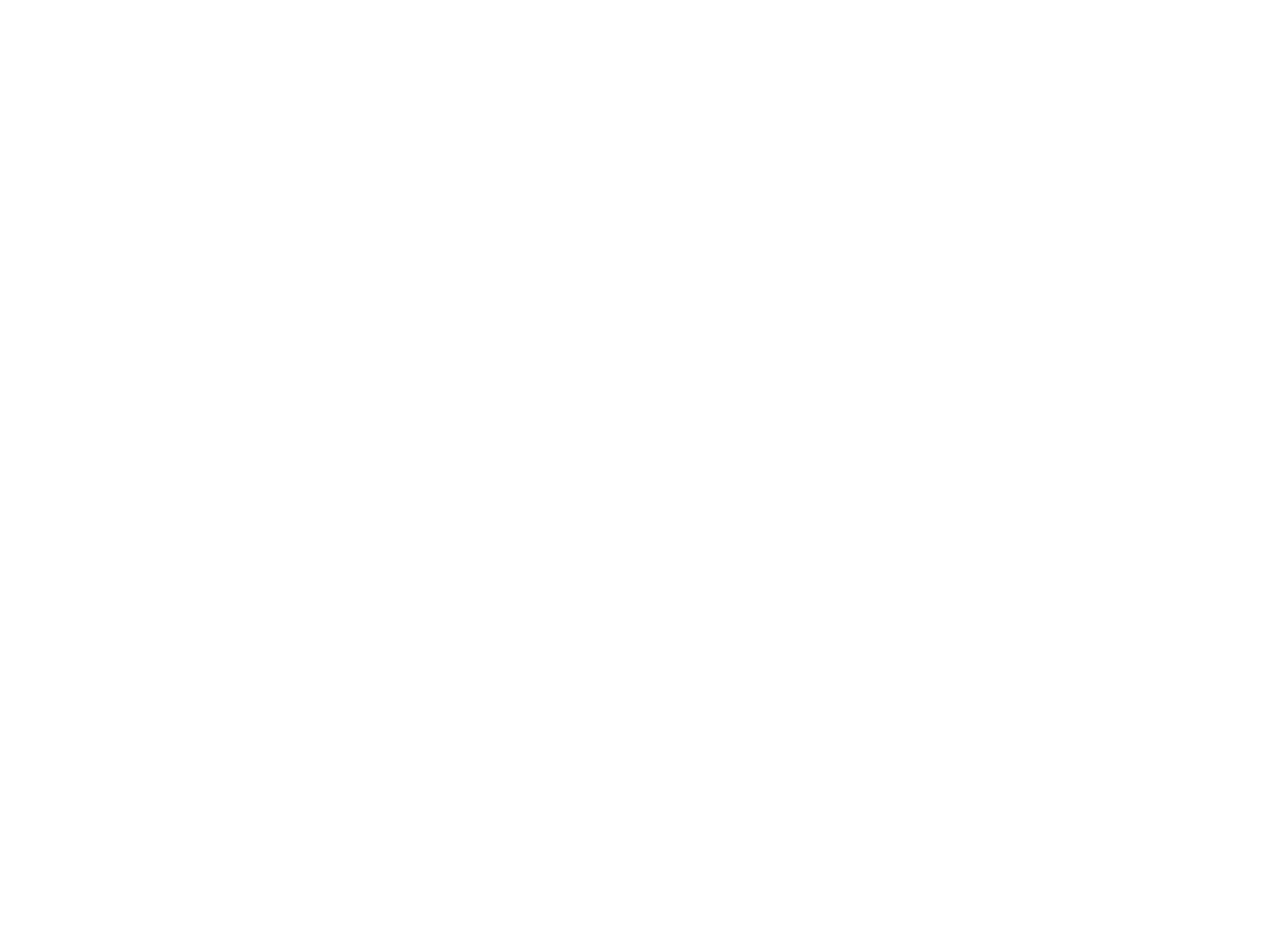
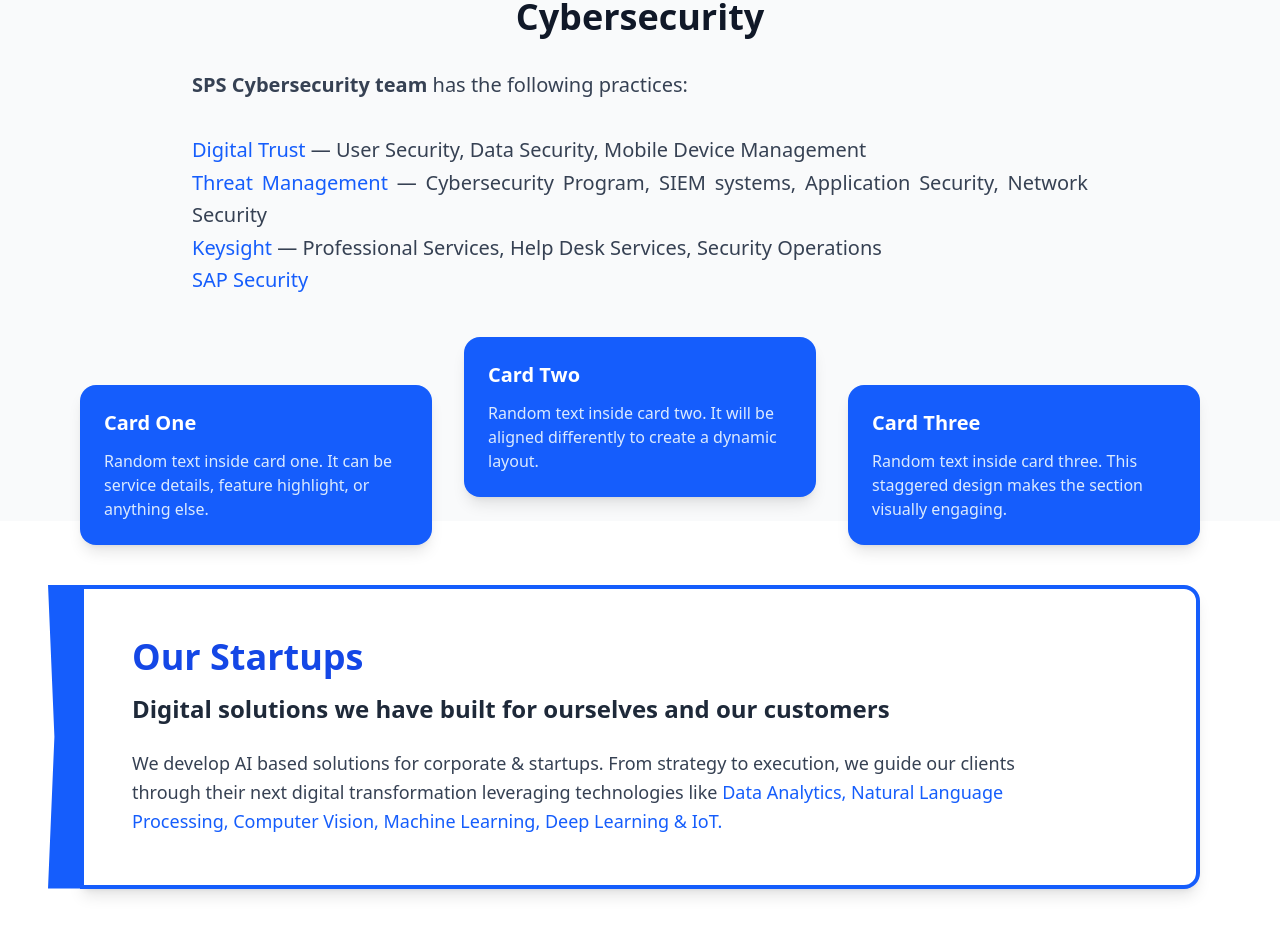
Before and after one commit to rsq-codequeen/SPS-web-project, a React (Vite) app in the folder SPS-web/: page / in a window 1280 px wide. Shown: the part 1260-2195 px from the top of the page. Before the commit the page ends 1257 px from the top, so only its background shows below. Built offline with nearby package versions, Linux system fonts and the light colour scheme.

Commit message:
made half home page

```diff
--- a/SPS-web/src/App.jsx
+++ b/SPS-web/src/App.jsx
@@ -1,11 +1,17 @@
 import React from 'react';
 import Hero from './components/home/hero';
 import Section2 from './components/home/section2';
+import Section3 from './components/home/section3';
+import Section4 from './components/home/section4';
+
 function App() {
   return (
     <>
    <Hero/>
    <Section2/>
+   <Section3/>
+   <Section4/>
+
    </>
   )
 }
--- /dev/null
+++ b/SPS-web/src/components/home/section3.jsx
@@ -0,0 +1,57 @@
+import React from 'react'
+
+const section3 = () => {
+  return (
+     <section className="relative bg-gray-50  px-6 lg:px-20">
+      <div className="max-w-6xl mx-auto">
+        {/* Section Title */}
+        <h2 className="text-3xl md:text-4xl font-bold text-center text-gray-900 mb-8">
+          Cybersecurity
+        </h2>
+
+        {/* Description */}
+        <p className="text-lg md:text-xl text-gray-700 text-justify max-w-4xl mx-auto leading-relaxed mb-16">
+          <span className="font-semibold">SPS Cybersecurity team</span> has the following practices:
+          <br />
+          <br />
+          <span className="text-blue-600 font-medium">Digital Trust</span> — User Security, Data Security, Mobile Device Management
+          <br />
+          <span className="text-blue-600 font-medium">Threat Management</span> — Cybersecurity Program, SIEM systems, Application Security, Network Security
+          <br />
+          <span className="text-blue-600 font-medium">Keysight</span> — Professional Services, Help Desk Services, Security Operations
+          <br />
+          <span className="text-blue-600 font-medium">SAP Security</span>
+        </p>
+
+        {/* Cards with Staggered Layout */}
+        <div className="grid md:grid-cols-3 gap-8">
+          {/* Card 1 */}
+          <div className="bg-blue-600 p-6 rounded-2xl shadow-lg transform md:translate-y-6 hover:bg-blue-700 hover:scale-105 transition">
+            <h3 className="text-xl font-semibold mb-3 text-white">Card One</h3>
+            <p className="text-blue-100">
+              Random text inside card one. It can be service details, feature highlight, or anything else.
+            </p>
+          </div>
+
+          {/* Card 2 */}
+          <div className="bg-blue-600 p-6 rounded-2xl shadow-lg transform md:-translate-y-6 hover:bg-blue-700 hover:scale-105 transition">
+            <h3 className="text-xl font-semibold mb-3 text-white">Card Two</h3>
+            <p className="text-blue-100">
+              Random text inside card two. It will be aligned differently to create a dynamic layout.
+            </p>
+          </div>
+
+          {/* Card 3 */}
+          <div className="bg-blue-600 p-6 rounded-2xl shadow-lg transform md:translate-y-6 hover:bg-blue-700 hover:scale-105 transition">
+            <h3 className="text-xl font-semibold mb-3 text-white">Card Three</h3>
+            <p className="text-blue-100">
+              Random text inside card three. This staggered design makes the section visually engaging.
+            </p>
+          </div>
+        </div>
+      </div>
+    </section>
+  )
+}
+
+export default section3
--- /dev/null
+++ b/SPS-web/src/components/home/section4.jsx
@@ -0,0 +1,43 @@
+import React from 'react'
+
+const section4 = () => {
+  return (
+    <section className="relative py-16 px-6 lg:px-20">
+      <div className="relative max-w-6xl mx-auto">
+        {/* Tag Banner */}
+        <div className="bg-white border-4 border-blue-600 rounded-r-2xl shadow-lg overflow-hidden">
+          {/* Left tag effect */}
+          <div className="absolute -left-8 top-0 bottom-0 w-8 bg-blue-600 clip-tag"></div>
+
+          {/* Content */}
+          <div className="relative p-8 md:p-12">
+            <h2 className="text-3xl md:text-4xl font-bold text-blue-700 mb-4">
+              Our Startups
+            </h2>
+            <h3 className="text-xl md:text-2xl font-semibold text-gray-800 mb-6">
+              Digital solutions we have built for ourselves and our customers
+            </h3>
+            <p className="text-gray-700 text-lg leading-relaxed max-w-4xl">
+              We develop AI based solutions for corporate & startups. From
+              strategy to execution, we guide our clients through their next
+              digital transformation leveraging technologies like{" "}
+              <span className="font-medium text-blue-600">
+                Data Analytics, Natural Language Processing, Computer Vision,
+                Machine Learning, Deep Learning & IoT.
+              </span>
+            </p>
+          </div>
+        </div>
+      </div>
+
+      {/* Custom CSS for tag shape */}
+      <style>{`
+        .clip-tag {
+          clip-path: polygon(0 0, 100% 0, 100% 100%, 0 100%, 20% 50%);
+        }
+      `}</style>
+    </section>
+  )
+}
+
+export default section4
```
